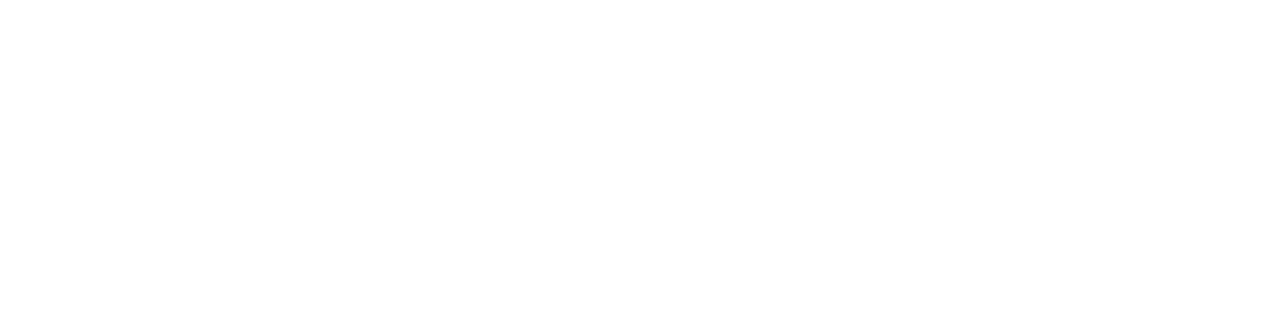
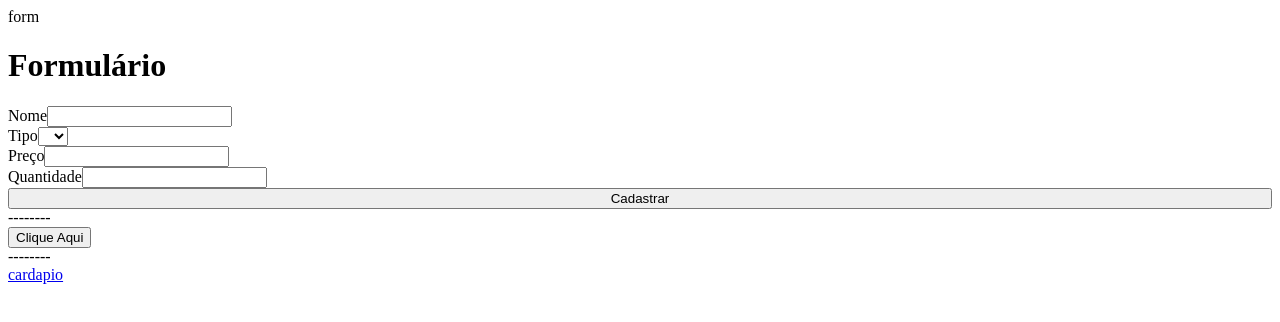
Before and after one commit to guileal/mozza, a Nuxt app: page / in a window 1280 px wide. Shown: the top 322 px of the page. Built offline with nearby package versions, Linux system fonts and the light colour scheme.

Commit message:
Formulario cadastro produto criado

```diff
--- /dev/null
+++ b/components/Button.vue
@@ -0,0 +1,8 @@
+<script setup>
+</script>
+
+<template>
+  <div>
+    <button @click="testFunction">Clique Aqui</button>
+  </div>
+</template>
--- /dev/null
+++ b/components/Formulario.vue
@@ -0,0 +1,71 @@
+<template>
+  <div>
+    <h1>Formulário</h1>
+    <form v-if="!formSubmitted" @submit.prevent="submitForm" class="formulario">
+      <!-- Name -->
+      <div>
+        <label for="name">Nome</label>
+        <input type="text" id="name" v-model="formData.name" />
+      </div>
+
+      <!-- Type -->
+      <div>
+        <label for="type">Tipo</label>
+        <select type="text" id="type" v-model="formData.type">
+          <option value="opcao1">a</option>
+          <option value="opcao1">b</option>
+        </select>
+      </div>
+
+      <!-- Price -->
+      <div>
+        <label for="price">Preço</label>
+        <input type="number" id="price" v-model="formData.price" />
+      </div>
+
+      <!-- Amount -->
+      <div>
+        <label for="amount">Quantidade</label>
+        <input type="number" id="amount" v-model="formData.amount" />
+      </div>
+
+      <input type="submit" value="Cadastrar" />
+    </form>
+
+    <div v-else>Form enviado com sucesso</div>
+  </div>
+</template>
+
+<script setup>
+const formSubmitted = ref(false);
+
+// todo: transformar produtos em algo variavel
+const formData = ref({
+  collection: "produtos",
+  name: "",
+  type: "",
+  price: "",
+  amount: "",
+});
+
+function submitForm() {
+  const { collection, name, type, price, amount } = formData.value;
+  const data = {
+    name: name,
+    type: type,
+    price: price,
+    amount: amount,
+  };
+
+  createDoc(collection, data).then(() => {
+    console.log("Then");
+    formSubmitted.value = true;
+  });
+}
+</script>
+
+<style lang="sass" scoped>
+.formulario
+  display: flex
+  flex-direction: column
+</style>
--- /dev/null
+++ b/components/MyButton.vue
@@ -0,0 +1,7 @@
+<template>
+  <div>Button here</div>
+</template>
+
+<script setup></script>
+
+<style lang="sass" scoped></style>
--- a/composables/useFirebase.js
+++ b/composables/useFirebase.js
@@ -10,6 +10,7 @@
   query,
   onSnapshot,
   where,
+  addDoc,
 } from "firebase/firestore";
 // TODO: Add SDKs for Firebase products that you want to use
 // https://firebase.google.com/docs/web/setup#available-libraries
@@ -31,7 +32,16 @@
 // 🟡 Functions
 const useDoc = (path) => doc(db, path);
 const useColl = (path) => collection(db, path);
+const createDoc = async (collection, data) => {
+  console.log("Firebase: createDoc()");
+  try {
+    await setDoc(doc(db, collection, "todo:uid"), data);
+    console.log("Firebase: Documento Criado");
+  } catch (error) {
+    console.log("Firebase: Erro ao criar documento", error);
+    throw error;
+  }
+};
 
 // const queryFiltered = query(useColl(`products`), where("tipo", "==", "pizza"));
-
-export { useDoc, useColl, query, onSnapshot, getDocs };
+export { useDoc, useColl, query, onSnapshot, createDoc };
--- a/package.json
+++ b/package.json
@@ -17,6 +17,7 @@
   "devDependencies": {
     "@nuxt/devtools": "latest",
     "nuxt": "^3.8.2",
+    "sass": "^1.69.5",
     "vue": "^3.3.10",
     "vue-router": "^4.2.5"
   }
--- a/pages/index.vue
+++ b/pages/index.vue
@@ -1,6 +1,11 @@
 <template>
   <div>
-    <NuxtLink></NuxtLink>
+    <div>form</div>
+    <Formulario />
+    <div>--------</div>
+    <Button @click="handleClick">Clique Aqui</button>
+    <div>--------</div>
+    <NuxtLink to="cardapio">cardapio</NuxtLink>
   </div>
 </template>
 
```
Also changed, not shown: 2 other files (tests, documents, lock files or other folders).
